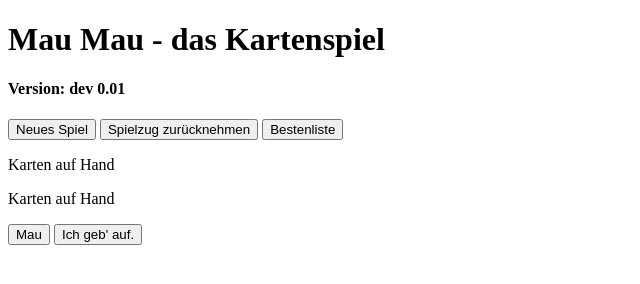
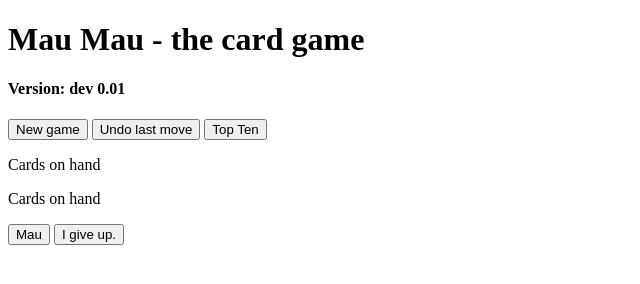
Before and after one commit to beitist/simple-mau-mau, a plain HTML site: page index.html in a window 1280 px wide. Shown: the whole page, without its empty margins (0-640 px from the left). Drawn offline with Linux system fonts and the light colour scheme.

Commit message:
Changed HTML to English

```diff
--- a/index.html
+++ b/index.html
@@ -1,5 +1,5 @@
 <!DOCTYPE html>
-<html lang="de">
+<html lang="en">
   <head>
     <meta charset="UTF-8" />
     <meta name="viewport" content="width=device-width, initial-scale=1.0" />
@@ -11,42 +11,38 @@
 
   <body>
     <header>
-      <h1>Mau Mau - das Kartenspiel</h1>
+      <h1>Mau Mau - the card game</h1>
       <h4 id="header-version"></h4>
     </header>
 
     <nav>
-      <button id="button-neues-spiel">Neues Spiel</button>
-      <button id="button-undo">Spielzug zurücknehmen</button>
-      <button id="button-bestenliste">Bestenliste</button>
+      <button id="button-new-game">New game</button>
+      <button id="button-undo">Undo last move</button>
+      <button id="button-best-games">Top Ten</button>
     </nav>
 
     <main>
-      <div id="linker-spieler">
-        <p id="linker-spieler-karten">Karten auf Hand</p>
+      <div id="left-player">
+        <p id="left-player-cards">Cards on hand</p>
+        <p id="left-player-name"></p>
       </div>
 
-      <div id="ablage">
-        <div id="zugstabel">
-
-        </div>
-        <div id="ablagestabel">
-
-        </div>
+      <div id="piles">
+        <div id="draw-pile"></div>
+        <div id="discard-pile"></div>
       </div>
 
-      <div id="rechter-spieler">
-        <p id="rechter-spieler-karten">Karten auf Hand</p>
+      <div id="right-player">
+        <p id="right-player-cards">Cards on hand</p>
+        <p id="right-player-name"></p>
       </div>
 
-      <div id="spieler">
-        <div id="spieler-handkarten">
-
-        </div>
-
-        <div id="spieler-ansagen">
+      <div id="player">
+        <div id="player-name"></div>
+        <div id="player-cards"></div>
+        <div id="player-commands">
           <button>Mau</button>
-          <button>Ich geb' auf.</button>
+          <button>I give up.</button>
         </div>
       </div>
 
```
